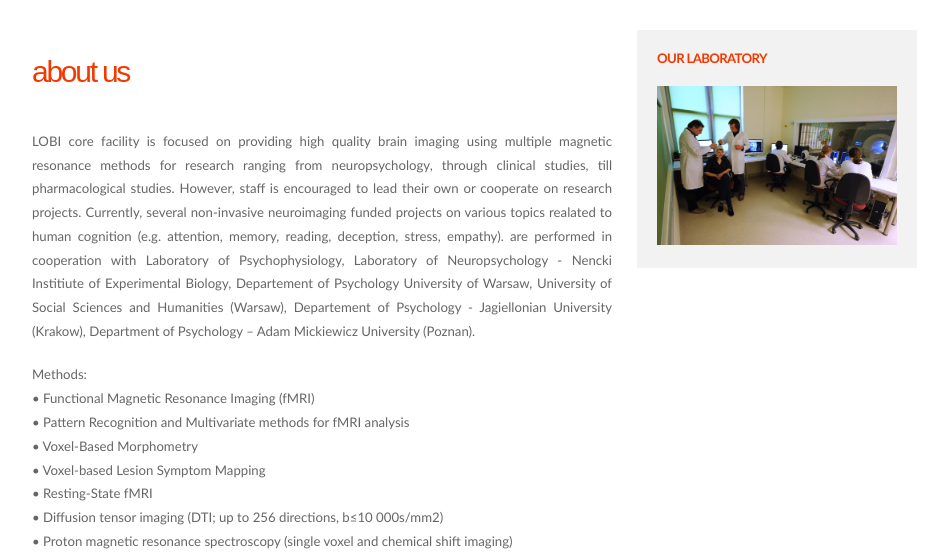
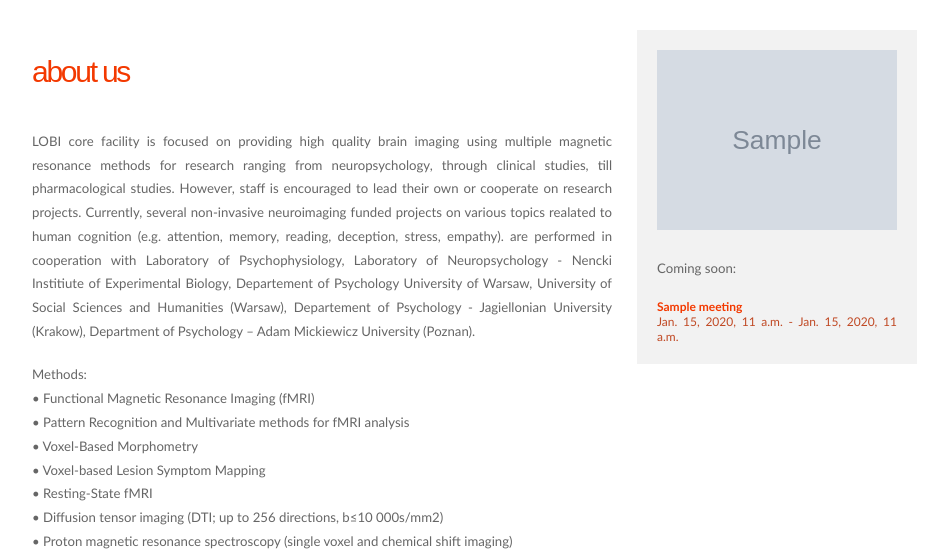
Before and after one commit to nencki-lobi/lobi-www, a Django app: page /about_us/ in a window 1280 px wide. Shown: the part 194-750 px from the top of the page, without its empty margins (173-1121 px from the left). Run offline with Django 3.2, Linux system fonts and the light colour scheme; tables that the repository leaves empty hold one stand-in row (values such as "Sample post"); grey boxes marked "Sample" are stand-in pictures.

Commit message:
add random photos and coming event to the sidebar

```diff
--- a/home/models.py
+++ b/home/models.py
@@ -111,7 +111,7 @@ class Meeting(models.Model):
 
 class Photo(models.Model):
 	title = models.CharField(max_length=200)
-	image = models.ImageField("foto",upload_to="photos")
+	image = models.ImageField("Image file",upload_to="photos")
 
 	def __str__(self):
 		return self.title
--- a/home/templates/home/base.html
+++ b/home/templates/home/base.html
@@ -61,26 +61,19 @@
 </div>
 </div>
 
-{#% load photos_tag %#}
-{#% photo_sample %#}
+<div class="sidebar" id="sidebar1">
 
-<div class="sidebar" id="sidebar1">
-<h2><a
+  {% load photos_tag %}
+  {% get_random_photos %}
+
+<!--<h2><a
  href="#"><b>Our laboratory</b></a></h2>
 <p><a href="{% static 'images/gallery1.jpg' %}"><img src="{% static 'images/gallery1.jpg' %}" border="0" /></a></p>
-<br />
-
-	{% for course in courses %}
-  {% if forloop.first %}
-      <p>Coming soon:<br/>
-      <a href="{{SERVER_URL}}/courses"><h3>{{ course.title }}</h3> {{ course.starts }}{% if course.ends %} - {{ course.ends }}{% endif %}</a></p>
-  {% endif %}
-  {% endfor %}
-
-
-
-
-
+<br />-->
+{% load event_tag %}
+{% get_coming_event as meeting %}
+<p>Coming soon:<br/>
+<a href="{{SERVER_URL}}/meetings"><h3>{{ meeting.title }}</h3> {{ meeting.starts }}{% if meeting.ends %} - {{ meeting.ends }}{% endif %}</a></p>
 
 
 </div>
--- /dev/null
+++ b/home/templates/home/coming_soon.html
@@ -0,0 +1,6 @@
+{% for meeting in meetings %}
+{% if forloop.first %}
+    <p>Coming soon:<br/>
+    <a href="{{SERVER_URL}}/meetings"><h3>{{ meeting.title }}</h3> {{ meeting.starts }}{% if meeting.ends %} - {{ meeting.ends }}{% endif %}</a></p>
+{% endif %}
+{% endfor %}
--- a/home/templates/home/photo_sample.html
+++ b/home/templates/home/photo_sample.html
@@ -1,7 +1,3 @@
-<div class="sidebar" id="sidebar1">
-<h2><a href="#"><b>Our laboratory</b></a></h2>
 {% for photo in photos %}
-<p><a href="{{SERVER_URL}}/gallery"><img src="{{photo.image.url}}" alt="photo" /></a></p>
+<p><img src="{{photo.image.url}}"/></p>
 {% endfor %}
-<p><a href="{{SERVER_URL}}/gallery/">More photos in gallery</a></p>
-<br /></div>
--- /dev/null
+++ b/home/templatetags/event_tag.py
@@ -0,0 +1,14 @@
+from django import template
+from home.models import Meeting
+from datetime import date
+
+register = template.Library()
+
+@register.simple_tag
+def get_coming_event():
+    return Meeting.objects.order_by('-starts')[0]
+
+#@register.inclusion_tag('home/photo_sample.html')
+#def get_random_photos():
+#    photos = Photo.objects.order_by('-date)[:2]
+#    return {'photos': photos}
--- /dev/null
+++ b/home/templatetags/photos_tag.py
@@ -0,0 +1,13 @@
+from django import template
+from home.models import Photo
+
+register = template.Library()
+
+#@register.assignment_tag
+#def get_random_photo():
+#    return Photo.objects.order_by('?')[0]
+
+@register.inclusion_tag('home/photo_sample.html')
+def get_random_photos():
+    photos = Photo.objects.order_by('?')[:2]
+    return {'photos': photos}
```
Also changed, not shown: home/migrations/0011_auto_20190612_2033.py (added), home/templatetags/__init__.py (added).
